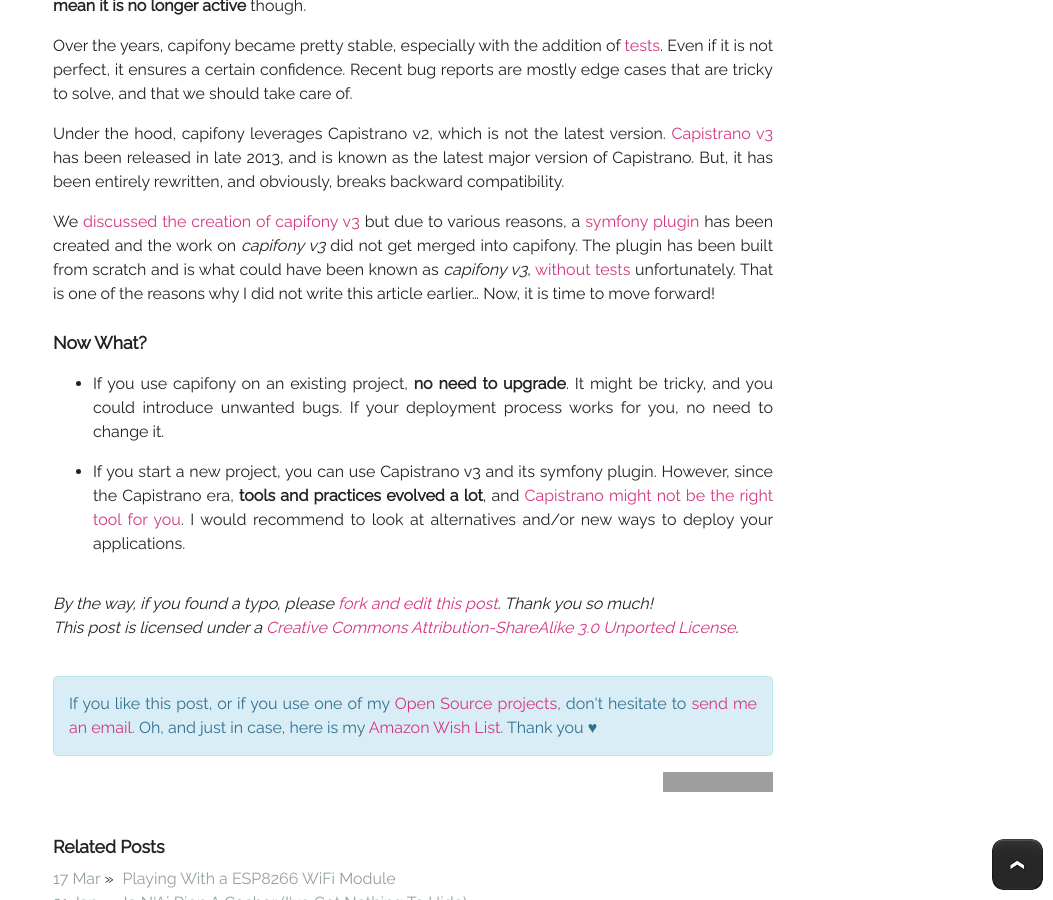
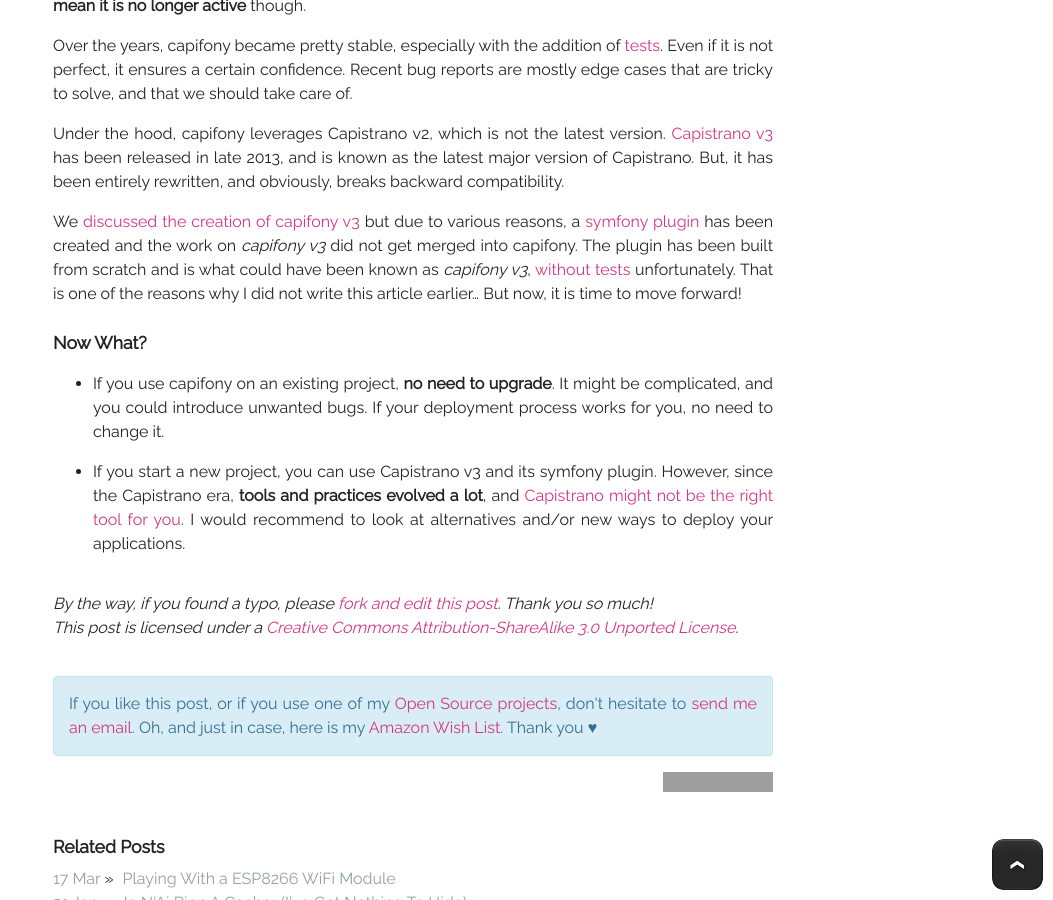
Before and after one commit to willdurand/willdurand.github.io, a Jekyll site: the page built from _posts/2015-04-11-on-capifony-and-its-future.markdown, in a window 1280 px wide and 900 px high, scrolled down 555 px. Shown: the whole window, without its empty margins (227-1280 px from the left). Built offline with Jekyll 4.4.1, drawn with Linux system fonts in a browser that asks for light colours; nearby versions of some CDN libraries; Markdown is read by kramdown in place of the engine named in the settings; comment, search, counter and statistics services are not loaded; grey boxes are pictures that could not be loaded.

Commit message:
Update 2015-04-11-on-capifony-and-its-future.markdown

```diff
--- a/_posts/2015-04-11-on-capifony-and-its-future.markdown
+++ b/_posts/2015-04-11-on-capifony-and-its-future.markdown
@@ -43,13 +43,13 @@
 work on _capifony v3_ did not get merged into capifony. The plugin has been
 built from scratch and is what could have been known as _capifony v3_, [without
 tests](https://github.com/capistrano/symfony/issues/27) unfortunately. That is
-one of the reasons why I did not write this article earlier... Now, it is time
+one of the reasons why I did not write this article earlier... But now, it is time
 to move forward!
 
 ### Now What?
 
 * If you use capifony on an existing project, **no need to upgrade**. It might be
- tricky, and you could introduce unwanted bugs. If your deployment process works
+ complicated, and you could introduce unwanted bugs. If your deployment process works
  for you, no need to change it.
 
 * If you start a new project, you can use Capistrano v3 and its symfony plugin.
```
